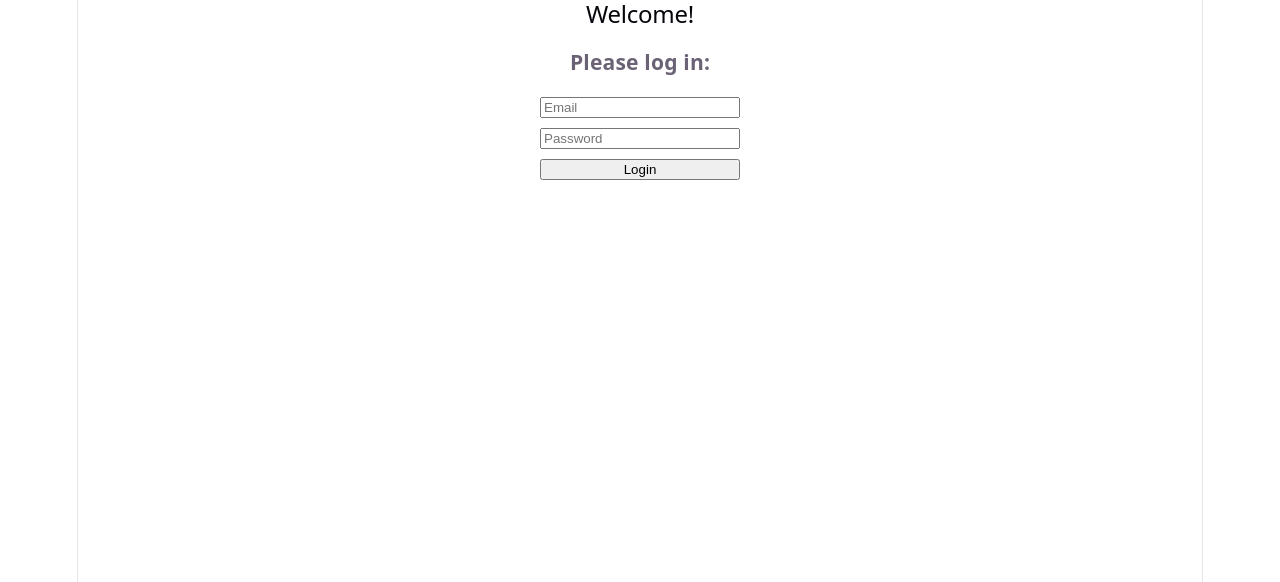
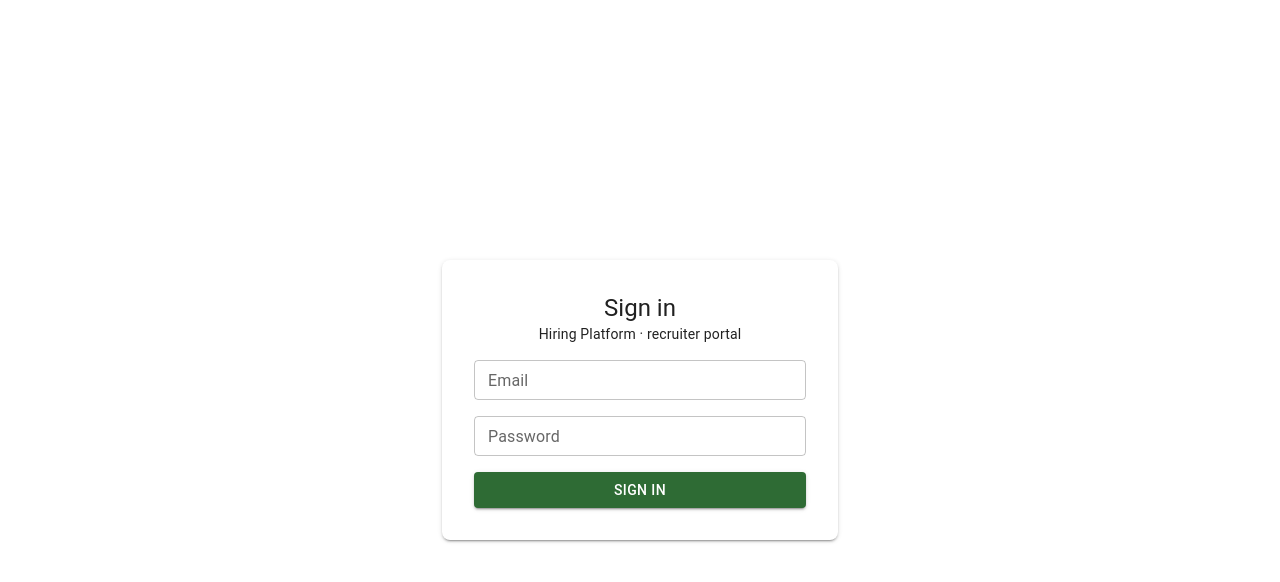
Before and after one commit to kkatalz/hiring-optimization-and-automatization-platform, a React (Vite) app in the folder frontend/: page / in a window 1280 px wide. Shown: the top 582 px of the page. Built offline with nearby package versions, Linux system fonts and the light colour scheme; no server answers.

Commit message:
feat: add MUI to main.tsx; style Login form

```diff
--- a/frontend/src/features/auth/LoginForm.tsx
+++ b/frontend/src/features/auth/LoginForm.tsx
@@ -2,6 +2,13 @@ import { useState } from 'react';
 import { useAppDispatch, useAppSelector } from '../../app/hooks';
 import { login } from './authSlice';
 import { useNavigate } from 'react-router-dom';
+import Container from '@mui/material/Container';
+import Paper from '@mui/material/Paper';
+import Typography from '@mui/material/Typography';
+import Stack from '@mui/material/Stack';
+import TextField from '@mui/material/TextField';
+import Button from '@mui/material/Button';
+import Alert from '@mui/material/Alert';
 
 interface LoginFields {
   email: string;
@@ -22,10 +29,12 @@ export const LoginForm = () => {
     setLoginFields({ ...loginFields, [e.target.name]: e.target.value });
   };
 
-  const handleSubmit = async(e: React.SubmitEvent<HTMLFormElement>) => {
+  const handleSubmit = async (e: React.SubmitEvent<HTMLFormElement>) => {
     e.preventDefault();
     try {
-      await dispatch(login(loginFields)).unwrap();
+      await dispatch(
+        login({ email: loginFields.email, password: loginFields.password }),
+      ).unwrap();
       navigate('/vacancies');
     } catch (err) {
       console.error('Login failed:', err);
@@ -33,43 +42,73 @@ export const LoginForm = () => {
   };
 
   return (
-    <section>
-      <h2>Welcome!</h2>
-      <h3>Please log in:</h3>
-      <form
-        onSubmit={handleSubmit}
-        style={{
+    <Container
+      maxWidth='xs'
+      sx={{
         display: 'flex',
         flexDirection: 'column',
-          gap: '10px',
-          width: '200px',
-          margin: '0 auto',
+        justifyContent: 'center',
+        height: '100vh',
       }}
     >
-        <input
+      <Paper
+        elevation={2}
+        sx={{
+          display: 'flex',
+          flexDirection: 'column',
+          alignItems: 'center',
+          p: 4,
+          borderRadius: 2,
+        }}
+      >
+        <Typography variant='h5'>Sign in</Typography>
+        <Typography variant='body2' color='text.secondary'>
+          Hiring Platform · recruiter portal
+        </Typography>
+
+        {/* Email & Password */}
+        <Stack
+          onSubmit={handleSubmit}
+          direction='column'
+          component='form'
+          spacing={2}
+          sx={{ width: '100%', mt: 2 }}
+        >
+          {error && <Alert severity='error'>{error}</Alert>}
+
+          <TextField
+            name='email'
+            label='Email'
             type='email'
-          name='email'
-          placeholder='Email'
+            size='small'
+            fullWidth
             value={loginFields.email}
             onChange={handleChange}
           />
-        <input
+          <TextField
+            name='password'
+            label='Password'
             type='password'
-          name='password'
-          placeholder='Password'
+            size='small'
+            fullWidth
             value={loginFields.password}
             onChange={handleChange}
           />
-        <button type='submit' disabled={status === 'loading'}>
-          {status === 'loading' ? 'Logging in...' : 'Login'}
-        </button>
-      </form>
 
+          <Button
+            variant='contained'
+            type='submit'
+            disabled={status === 'loading'}
+          >
+            {status === 'loading' ? 'Logging in...' : 'SIGN IN'}
+          </Button>
+        </Stack>
         {status === 'authenticated' && user && (
-        <p>Logged in as: ({user.email})</p>
+          <Typography variant='body2' sx={{ mt: 2 }}>
+            Logged in as {user.email}
+          </Typography>
         )}
-
-      {error && <p style={{ color: 'red' }}>{error}</p>}
-    </section>
+      </Paper>
+    </Container>
   );
 };
--- a/frontend/src/index.css
+++ b/frontend/src/index.css
@@ -1,111 +1,4 @@
-:root {
-  --text: #6b6375;
-  --text-h: #08060d;
-  --bg: #fff;
-  --border: #e5e4e7;
-  --code-bg: #f4f3ec;
-  --accent: #aa3bff;
-  --accent-bg: rgba(170, 59, 255, 0.1);
-  --accent-border: rgba(170, 59, 255, 0.5);
-  --social-bg: rgba(244, 243, 236, 0.5);
-  --shadow:
-    rgba(0, 0, 0, 0.1) 0 10px 15px -3px, rgba(0, 0, 0, 0.05) 0 4px 6px -2px;
-
-  --sans: system-ui, 'Segoe UI', Roboto, sans-serif;
-  --heading: system-ui, 'Segoe UI', Roboto, sans-serif;
-  --mono: ui-monospace, Consolas, monospace;
-
-  font: 18px/145% var(--sans);
-  letter-spacing: 0.18px;
-  color-scheme: light dark;
-  color: var(--text);
-  background: var(--bg);
-  font-synthesis: none;
-  text-rendering: optimizeLegibility;
-  -webkit-font-smoothing: antialiased;
-  -moz-osx-font-smoothing: grayscale;
-
-  @media (max-width: 1024px) {
-    font-size: 16px;
-  }
-}
-
-@media (prefers-color-scheme: dark) {
-  :root {
-    --text: #9ca3af;
-    --text-h: #f3f4f6;
-    --bg: #16171d;
-    --border: #2e303a;
-    --code-bg: #1f2028;
-    --accent: #c084fc;
-    --accent-bg: rgba(192, 132, 252, 0.15);
-    --accent-border: rgba(192, 132, 252, 0.5);
-    --social-bg: rgba(47, 48, 58, 0.5);
-    --shadow:
-      rgba(0, 0, 0, 0.4) 0 10px 15px -3px, rgba(0, 0, 0, 0.25) 0 4px 6px -2px;
-  }
-
-  #social .button-icon {
-    filter: invert(1) brightness(2);
-  }
-}
-
-#root {
-  width: 1126px;
-  max-width: 100%;
-  margin: 0 auto;
-  text-align: center;
-  border-inline: 1px solid var(--border);
-  min-height: 100svh;
-  display: flex;
-  flex-direction: column;
-  box-sizing: border-box;
-}
-
-body {
-  margin: 0;
-}
-
-h1,
-h2 {
-  font-family: var(--heading);
-  font-weight: 500;
-  color: var(--text-h);
-}
-
-h1 {
-  font-size: 56px;
-  letter-spacing: -1.68px;
-  margin: 32px 0;
-  @media (max-width: 1024px) {
-    font-size: 36px;
-    margin: 20px 0;
-  }
-}
-h2 {
-  font-size: 24px;
-  line-height: 118%;
-  letter-spacing: -0.24px;
-  margin: 0 0 8px;
-  @media (max-width: 1024px) {
-    font-size: 20px;
-  }
-}
-p {
-  margin: 0;
-}
-
-code,
-.counter {
-  font-family: var(--mono);
-  display: inline-flex;
-  border-radius: 4px;
-  color: var(--text-h);
-}
-
-code {
-  font-size: 15px;
-  line-height: 135%;
-  padding: 4px 8px;
-  background: var(--code-bg);
-}
+/* Global styling is owned by MUI's <CssBaseline /> + the theme (see main.tsx).
+   The Vite starter demo styles that used to live here were removed: they
+   fought the theme (a 1126px #root with side borders -> the gray vertical
+   lines, forced `color-scheme: light dark`, h1/h2 font overrides, etc.). */
--- a/frontend/src/main.tsx
+++ b/frontend/src/main.tsx
@@ -5,11 +5,23 @@ import './index.css';
 import { store } from './app/store.ts';
 import routes from './routing/routes.tsx';
 import { RouterProvider } from 'react-router-dom';
+import { ThemeProvider, createTheme } from '@mui/material/styles';
+import CssBaseline from '@mui/material/CssBaseline';
+
+const theme = createTheme({
+  palette: {
+    primary: { main: '#2e6b34' },
+    secondary: { main: '#8a3324' },
+  },
+});
 
 createRoot(document.getElementById('root')!).render(
   <StrictMode>
     <Provider store={store}>
-      <RouterProvider router={routes} />
+      <ThemeProvider theme={theme}>
+        <CssBaseline />
+        <RouterProvider router={routes} />
+      </ThemeProvider>
     </Provider>
   </StrictMode>,
 );
```
Lines whose indentation alone changed are shown as unchanged.
